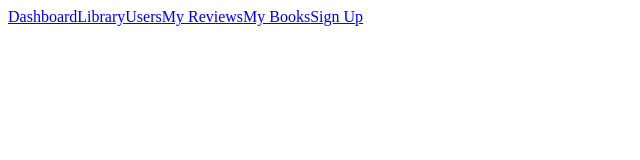
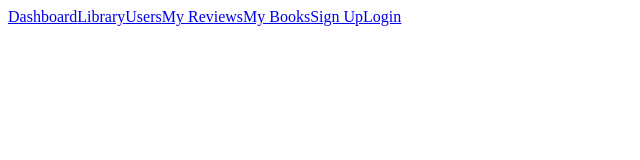
Before and after one commit to IguanasEverywhere/book_borrower_frontend, a Vue app: page / in a window 1280 px wide. Shown: the top 160 px of the page, without its empty margins (0-640 px from the left). Built offline with nearby package versions, Linux system fonts and the light colour scheme; no server answers; the HTML template or start-up script is replaced by a standard one.

Commit message:
Add login link to routes in navbar

```diff
--- a/src/components/NavBar.vue
+++ b/src/components/NavBar.vue
@@ -9,4 +9,5 @@ console.log("Navbar is happening...")
   <RouterLink to="user-reviews">My Reviews</RouterLink>
   <RouterLink to="/my-books">My Books</RouterLink>
   <RouterLink to="/signup">Sign Up</RouterLink>
+  <RouterLink to="/login">Login</RouterLink>
 </template>
--- a/src/router/index.ts
+++ b/src/router/index.ts
@@ -44,6 +44,11 @@ const router = createRouter({
       path: '/signup',
       name: 'signup',
       component: Signup
+    },
+    {
+      path: '/login',
+      name: 'login',
+      component: Login
     }
   ],
 })
```
